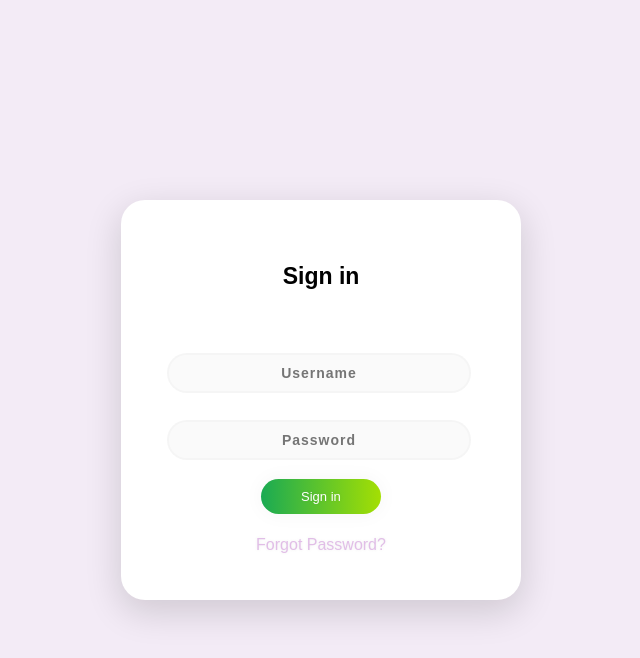
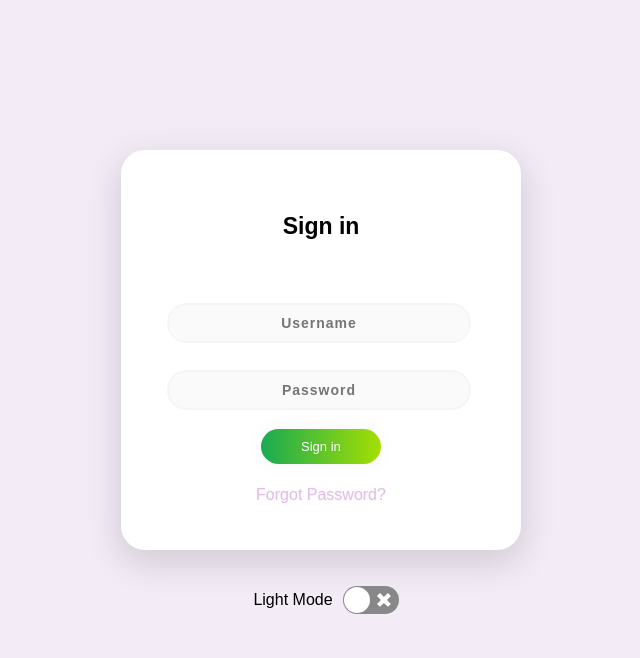
Before and after one commit to RosenGeorgievvv/SwitchVision, a React (Create React App) app: page / in a window 1280 px wide. Shown: the top 658 px of the page, without its empty margins (319-959 px from the left). Built offline with nearby package versions, Linux system fonts and the light colour scheme.

Commit message:
Update App.js
This is a simple project, where you can switch between dark and light mode. It contains a Sign in form, but the main concept is using React Context for state management.

```diff
--- a/src/App.js
+++ b/src/App.js
@@ -1,6 +1,7 @@
 import './App.css';
 import Form from './components/Form';
 import { createContext, useState } from 'react';
+import ReactSwitch from 'react-switch';
 
 export const ThemeContext = createContext(null)
 
@@ -15,6 +16,10 @@
     <ThemeContext.Provider value={{ theme, toggleTheme }}>
       <div className="App" id={theme}>
         <Form />
+        <div className='switch'>
+          <label>{theme === 'light' ? 'Light Mode' : 'Dark Mode'}</label>
+        <ReactSwitch onChange={toggleTheme} checked={theme === 'dark'}/>
+        </div>
       </div>
     </ThemeContext.Provider>
 
```
